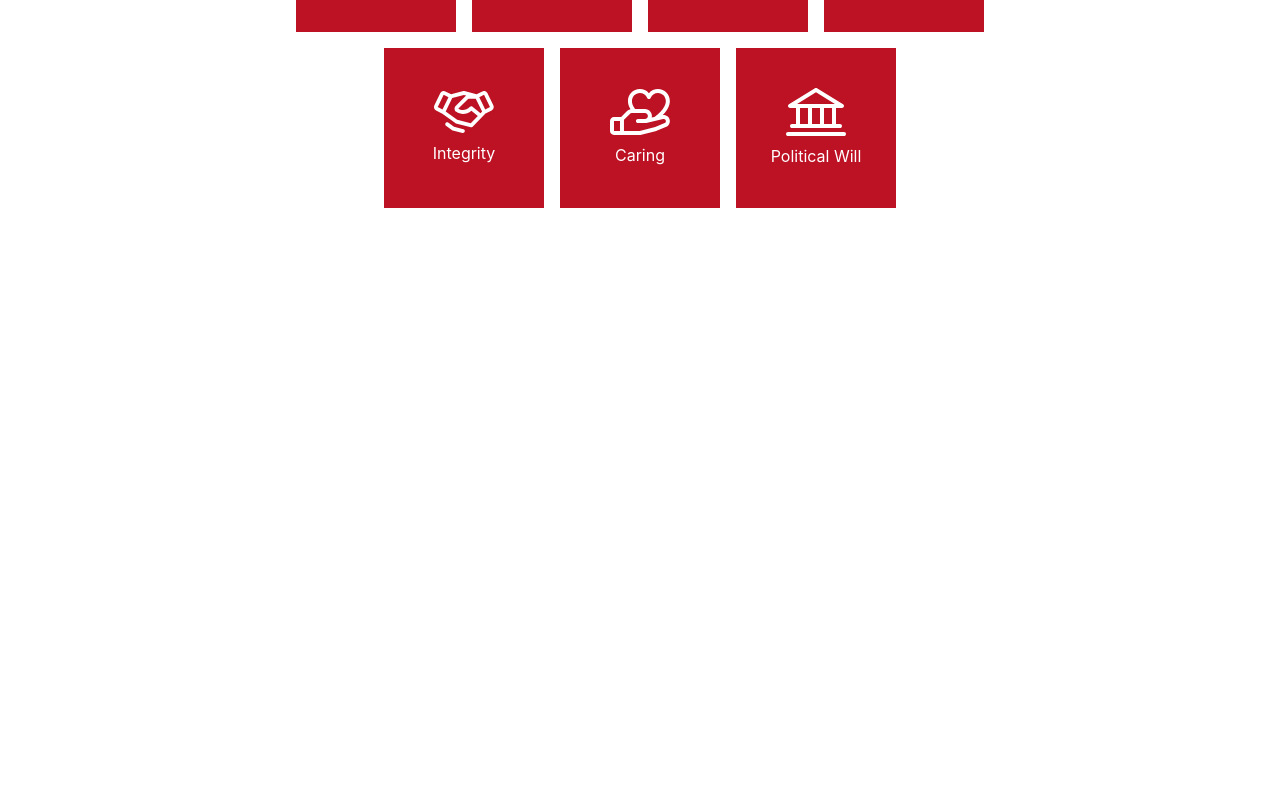
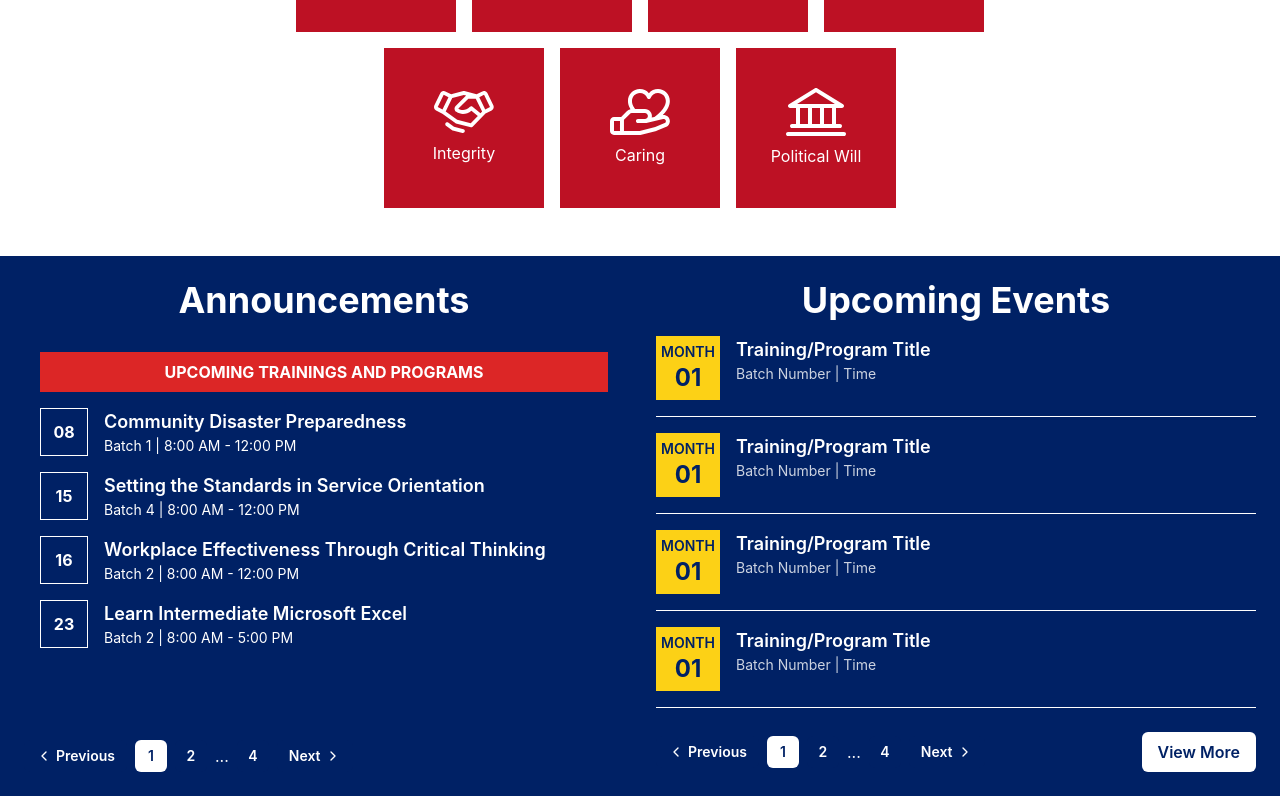
Before and after one commit to VinZar-gg/LNDP-Home-Page, a Next.js app: page / in a window 1280 px wide. Shown: the part 1164-1960 px from the top of the page. Before the commit the page ends 1420 px from the top, so only its background shows below. Built offline with nearby package versions, Linux system fonts and the light colour scheme.

Commit message:
added events

```diff
--- a/app/page.tsx
+++ b/app/page.tsx
@@ -2,6 +2,7 @@ import Header from '../components/header'
 import Hero from '../components/hero'
 import Objective from '../components/objective'
 import CoreValue from '../components/coreValue'
+import EventComponent from '../components/event'
 
 export default function Home() {
   return (
@@ -11,6 +12,7 @@ export default function Home() {
         <Hero />
         <Objective />
         <CoreValue />
+        <EventComponent />
       </main>
     </div>
   )
--- /dev/null
+++ b/components/event.tsx
@@ -0,0 +1,132 @@
+import { ChevronLeft, ChevronRight } from "lucide-react"
+
+interface Event {
+  date: string
+  title: string
+  batchNumber: string
+  time: string
+}
+
+const events: Event[] = [
+  { date: "01", title: "Training/Program Title", batchNumber: "Batch Number", time: "Time" },
+  { date: "01", title: "Training/Program Title", batchNumber: "Batch Number", time: "Time" },
+  { date: "01", title: "Training/Program Title", batchNumber: "Batch Number", time: "Time" },
+  { date: "01", title: "Training/Program Title", batchNumber: "Batch Number", time: "Time" },
+]
+
+const announcements: Event[] = [
+  { date: "08", title: "Community Disaster Preparedness", batchNumber: "Batch 1", time: "8:00 AM - 12:00 PM" },
+  { date: "15", title: "Setting the Standards in Service Orientation", batchNumber: "Batch 4", time: "8:00 AM - 12:00 PM" },
+  { date: "16", title: "Workplace Effectiveness Through Critical Thinking", batchNumber: "Batch 2", time: "8:00 AM - 12:00 PM" },
+  { date: "23", title: "Learn Intermediate Microsoft Excel", batchNumber: "Batch 2", time: "8:00 AM - 5:00 PM" },
+]
+
+function PaginationButton({ children, isSelected = false, isNavigation = false, onClick }: { children: React.ReactNode, isSelected?: boolean, isNavigation?: boolean, onClick?: () => void }) {
+  const baseStyles = "font-semibold transition-colors flex items-center justify-center h-8 text-sm rounded-md"
+  const widthStyles = isNavigation ? "px-3" : "w-8"
+  const selectedStyles = isSelected
+    ? "bg-white text-[#002165]"
+    : "text-white hover:bg-white/10 bg-[#002165]"
+
+  return (
+    <button className={`${baseStyles} ${widthStyles} ${selectedStyles}`} onClick={onClick}>
+      {children}
+    </button>
+  )
+}
+
+function Pagination() {
+  return (
+    <div className="flex items-center space-x-2">
+      <PaginationButton isNavigation={true}>
+        <ChevronLeft className="h-4 w-4 mr-1" />
+        <span>Previous</span>
+      </PaginationButton>
+      <PaginationButton isSelected={true}>1</PaginationButton>
+      <PaginationButton>2</PaginationButton>
+      <span className="text-white mx-1">...</span>
+      <PaginationButton>4</PaginationButton>
+      <PaginationButton isNavigation={true}>
+        <span>Next</span>
+        <ChevronRight className="h-4 w-4 ml-1" />
+      </PaginationButton>
+    </div>
+  )
+}
+
+function CustomButton({ children, variant = "default", className = "" }: { children: React.ReactNode, variant?: "default" | "outline", className?: string }) {
+  const baseStyles = "font-semibold transition-colors rounded-md flex items-center justify-center px-4 py-2"
+  const variantStyles = {
+    default: "bg-white text-[#002165] hover:bg-gray-100",
+    outline: "border border-white text-white hover:bg-[#001a4f]"
+  }
+
+  return (
+    <button className={`${baseStyles} ${variantStyles[variant]} ${className}`}>
+      {children}
+    </button>
+  )
+}
+
+export default function EventComponent() {
+  return (
+    <div className="w-full bg-[#002165] text-white p-6">
+      <div className="max-w-7xl mx-auto">
+        <div className="flex flex-col lg:flex-row lg:space-x-8">
+          {/* Announcements Section (Desktop Only) */}
+          <div className="hidden lg:block lg:w-1/2 lg:relative">
+            <h2 className="text-4xl font-bold mb-4 text-center">Announcements</h2>
+            <div className="bg-[#002165] text-white p-4 mb-16">
+              <div className="bg-red-600 text-white text-center py-2 font-bold mb-4">
+                UPCOMING TRAININGS AND PROGRAMS
+              </div>
+              <div className="space-y-4">
+                {announcements.map((announcement, index) => (
+                  <div key={index} className="flex items-start space-x-4">
+                    <div className="flex-shrink-0 w-12 h-12 bg-[#002165] text-white flex items-center justify-center font-bold border border-white">
+                      {announcement.date}
+                    </div>
+                    <div className="flex-grow">
+                      <h3 className="text-lg font-semibold">{announcement.title}</h3>
+                      <p className="text-sm">{announcement.batchNumber} | {announcement.time}</p>
+                    </div>
+                  </div>
+                ))}
+              </div>
+            </div>
+            <div className="lg:absolute lg:bottom-0 lg:left-0">
+              <Pagination />
+            </div>
+          </div>
+
+          {/* Upcoming Events Section */}
+          <div className="lg:w-1/2 lg:relative">
+            <h2 className="text-4xl font-bold mb-4 text-center">Upcoming Events</h2>
+            <div className="space-y-4 mb-6">
+              {events.map((event, index) => (
+                <div key={index} className="flex items-start space-x-4 pb-4 border-b border-white">
+                  <div className="flex-shrink-0 w-16 h-16 bg-[#FCD116] text-[#002165] flex flex-col items-center justify-center">
+                    <div className="text-sm font-semibold">MONTH</div>
+                    <div className="text-2xl font-bold">{event.date}</div>
+                  </div>
+                  <div className="flex-grow">
+                    <h3 className="text-lg font-semibold">{event.title}</h3>
+                    <p className="text-sm opacity-80">{event.batchNumber} | {event.time}</p>
+                  </div>
+                </div>
+              ))}
+            </div>
+            <div className="flex items-center justify-between">
+              <div className="hidden lg:block">
+                <Pagination />
+              </div>
+              <div className="w-full lg:w-auto flex justify-center">
+                <CustomButton variant="default">View More</CustomButton>
+              </div>
+            </div>
+          </div>
+        </div>
+      </div>
+    </div>
+  )
+}
```
